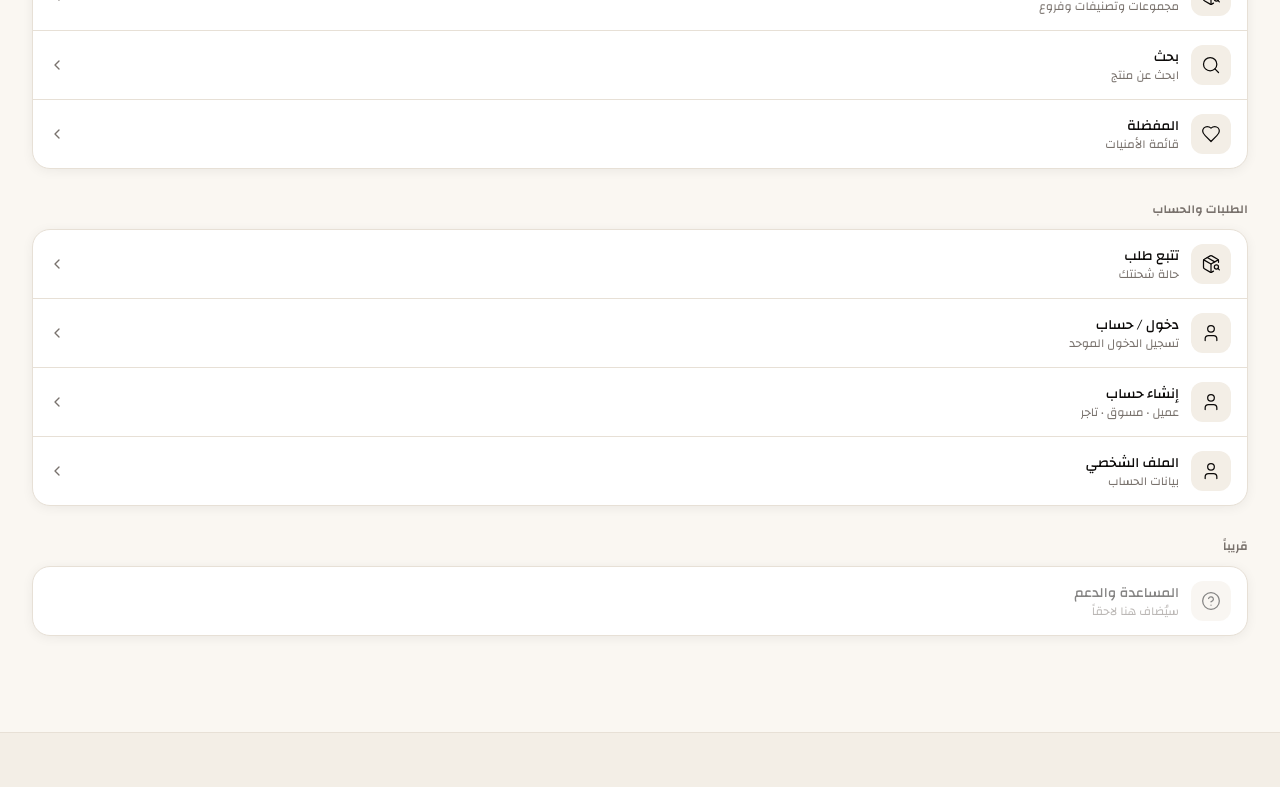
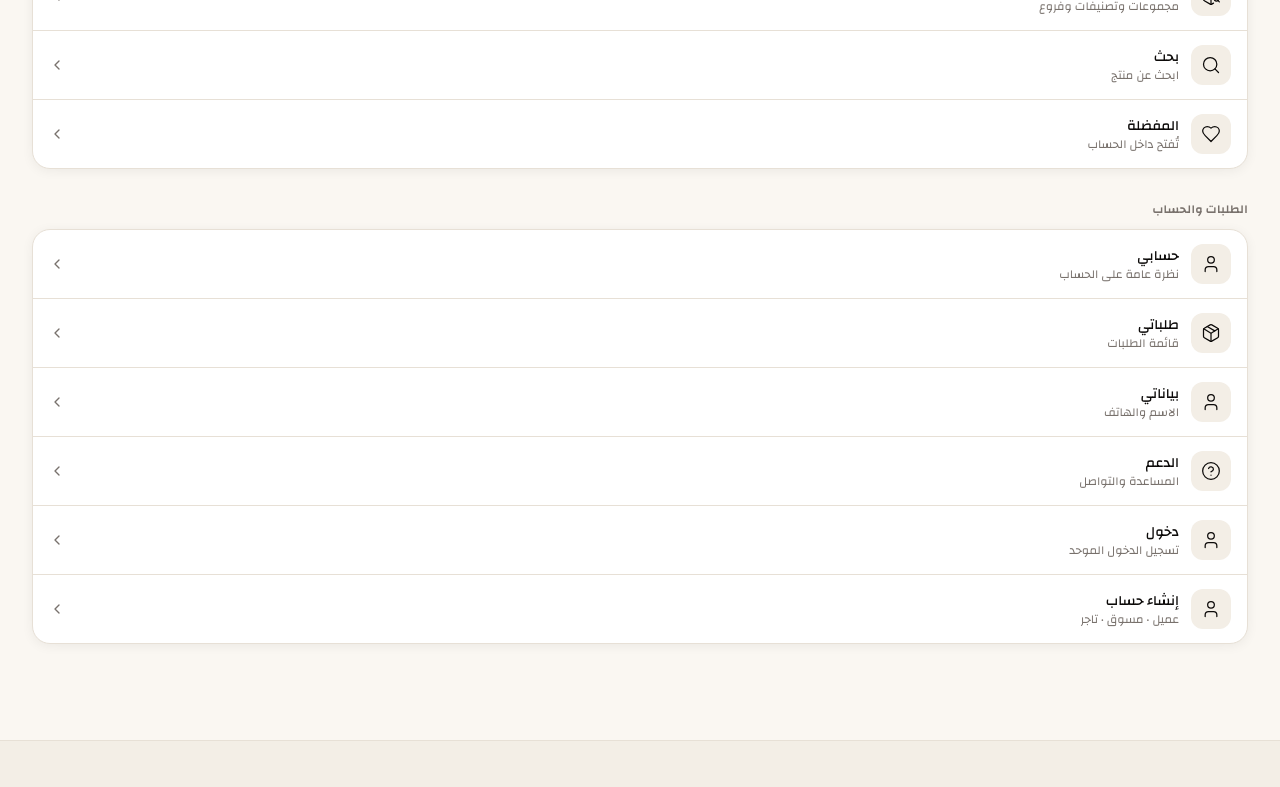
Before and after one commit to shenuodaepraam63-lgtm/muqatshop, a Next.js app: page /more in a window 1280 px wide. Shown: the part 420-1207 px from the top of the page. Built offline with nearby package versions, Linux system fonts and the light colour scheme; no server answers; the database is empty.

Commit message:
fix(account): point more-page account links to /account/*; keep store header wishlist redirect path

```diff
--- a/src/app/more/page.tsx
+++ b/src/app/more/page.tsx
@@ -8,6 +8,7 @@ import {
   Store,
   HelpCircle,
   ChevronLeft,
+  Package,
 } from "lucide-react";
 
 export const metadata = {
@@ -39,28 +40,23 @@ const sections: MoreSection[] = [
         icon: PackageSearch,
       },
       { href: "/search", label: "بحث", desc: "ابحث عن منتج", icon: Search },
-      { href: "/wishlist", label: "المفضلة", desc: "قائمة الأمنيات", icon: Heart },
+      {
+        href: "/wishlist",
+        label: "المفضلة",
+        desc: "تُفتح داخل الحساب",
+        icon: Heart,
+      },
     ],
   },
   {
     title: "الطلبات والحساب",
     items: [
-      { href: "/track", label: "تتبع طلب", desc: "حالة شحنتك", icon: PackageSearch },
-      { href: "/login", label: "دخول / حساب", desc: "تسجيل الدخول الموحد", icon: User },
+      { href: "/account", label: "حسابي", desc: "نظرة عامة على الحساب", icon: User },
+      { href: "/account/orders", label: "طلباتي", desc: "قائمة الطلبات", icon: Package },
+      { href: "/account/profile", label: "بياناتي", desc: "الاسم والهاتف", icon: User },
+      { href: "/account/support", label: "الدعم", desc: "المساعدة والتواصل", icon: HelpCircle },
+      { href: "/login", label: "دخول", desc: "تسجيل الدخول الموحد", icon: User },
       { href: "/register", label: "إنشاء حساب", desc: "عميل · مسوق · تاجر", icon: User },
-      { href: "/account/profile", label: "الملف الشخصي", desc: "بيانات الحساب", icon: User },
-    ],
-  },
-  {
-    title: "قريباً",
-    items: [
-      {
-        href: "#",
-        label: "المساعدة والدعم",
-        desc: "سيُضاف هنا لاحقاً",
-        icon: HelpCircle,
-        disabled: true,
-      },
     ],
   },
 ];
```
